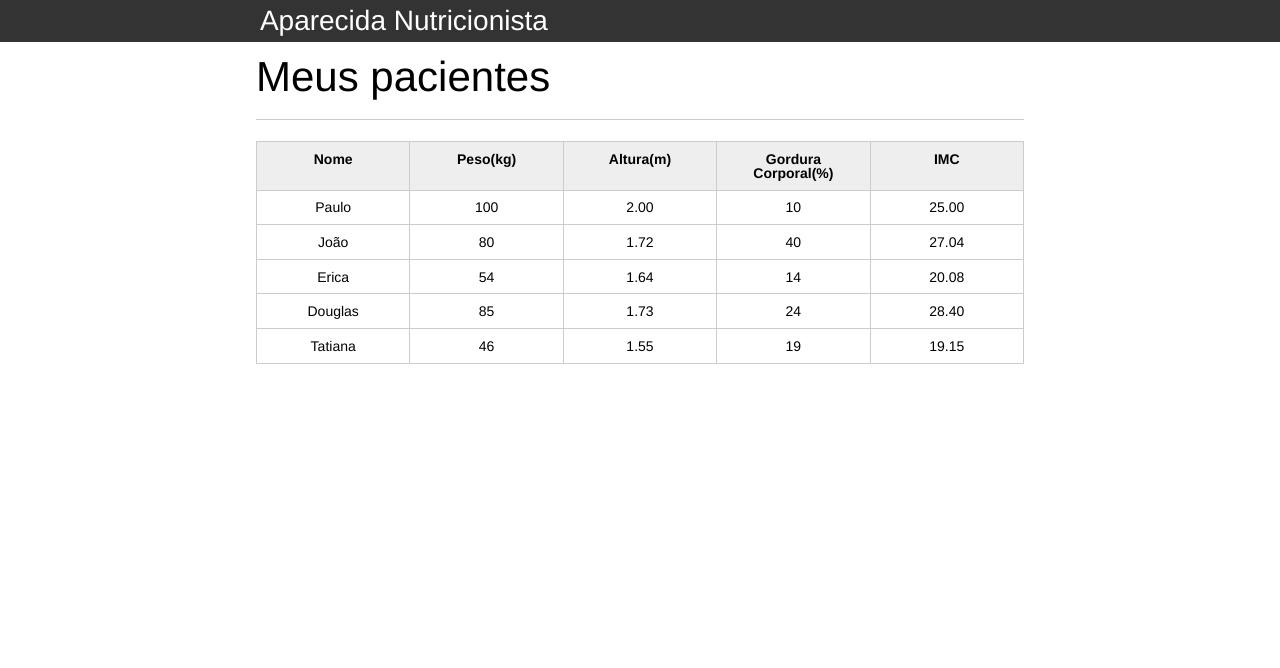
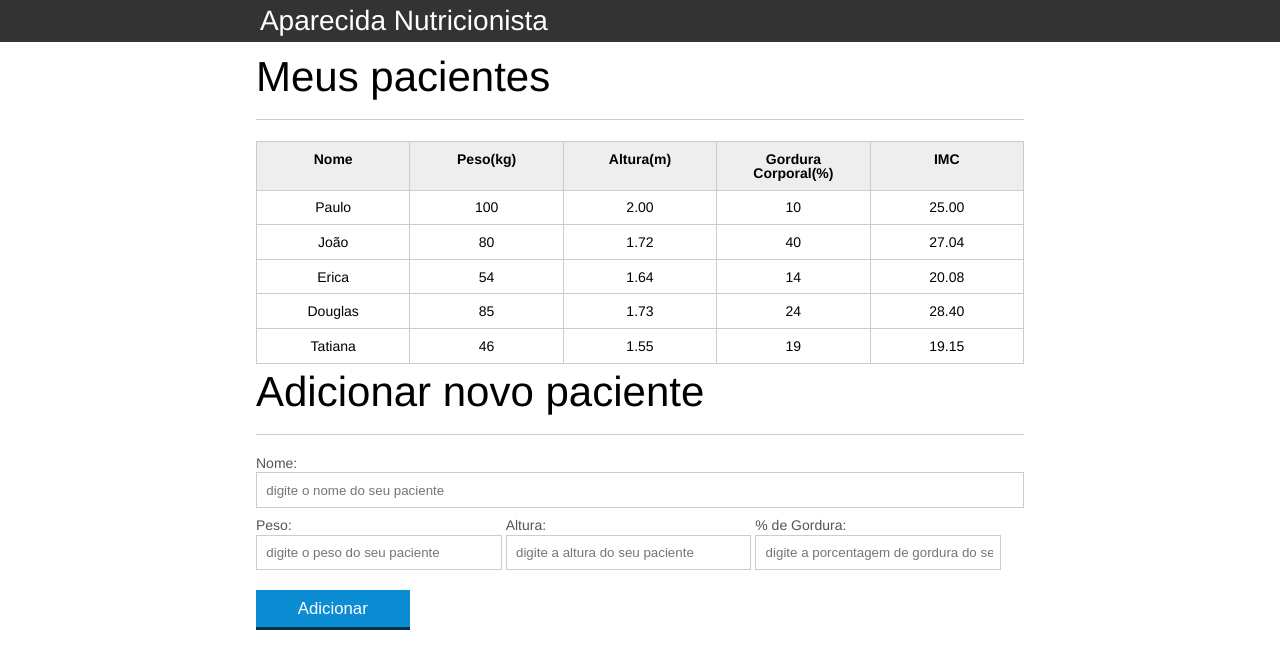
Before and after one commit to marcuspereiradev/Nutrition-Table, a plain HTML site: page index.html in a window 1280 px wide. Drawn offline with Linux system fonts and the light colour scheme.

Commit message:
Adding form

```diff
--- a/index.html
+++ b/index.html
@@ -72,6 +72,31 @@
 
 			</section>
 		</main>
+<!-- ////////////////////////////Formulario////////////////////////////// -->
+		<section class="container">
+    <h2 id="titulo-form">Adicionar novo paciente</h2>
+    <form id="form-adiciona">
+        <div class="">
+            <label for="nome">Nome:</label>
+            <input id="nome" name="nome" type="text" placeholder="digite o nome do seu paciente" class="campo">
+        </div>
+        <div class="grupo">
+            <label for="peso">Peso:</label>
+            <input id="peso" name="peso" type="text" placeholder="digite o peso do seu paciente" class="campo campo-medio">
+        </div>
+        <div class="grupo">
+            <label for="altura">Altura:</label>
+            <input id="altura" name="altura" type="text" placeholder="digite a altura do seu paciente" class="campo campo-medio">
+        </div>
+        <div class="grupo">
+            <label for="gordura">% de Gordura:</label>
+            <input id="gordura" type="text" placeholder="digite a porcentagem de gordura do seu paciente" class="campo campo-medio">
+        </div>
+
+        <button id="adicionar-paciente" class="botao bto-principal">Adicionar</button>
+    </form>
+</section>
+
 		<!-- //////////////////Importação JavaScript////////////////// -->
 		<script src="js/principal.js"></script>
 	</body>
```
